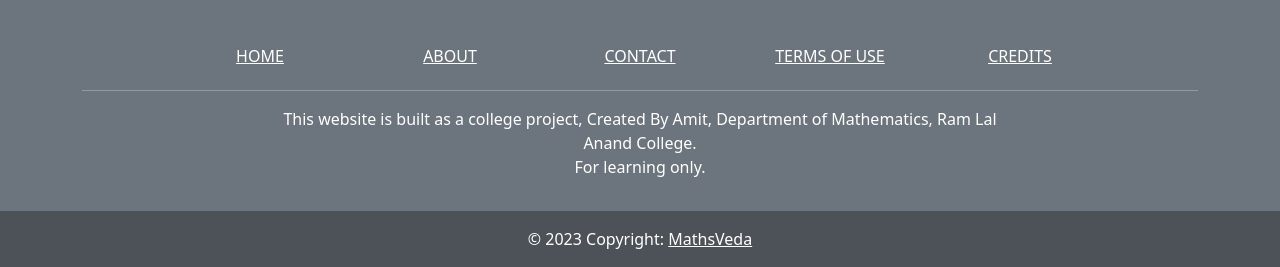
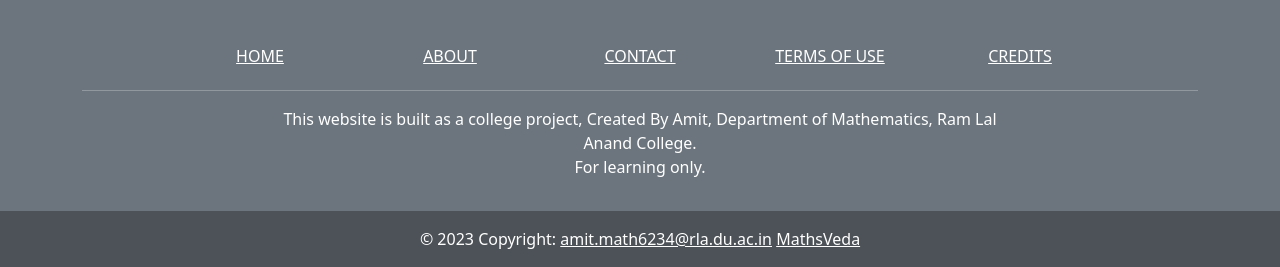
Before and after one commit to ankitgupta-23/vedic_maths_app, a Flask app: page /about in a window 1280 px wide. Shown: the part 850-1117 px from the top of the page. Run offline with Flask 2, Linux system fonts and the light colour scheme; some web fonts are replaced.

Commit message:
Update base.html
updated footer

```diff
--- a/MathsVeda/templates/base.html
+++ b/MathsVeda/templates/base.html
@@ -129,7 +129,7 @@ href="{{ url_for('static', filename='favicon.ico') }}">
          class="text-center p-3"
          style="background-color: rgba(0, 0, 0, 0.3)"
          >
-      © 2023 Copyright:
+      © 2023 Copyright: <a href="mailto:amit.math6234@rla.du.ac.in"  class="text-white">amit.math6234@rla.du.ac.in</a>
       <a class="text-white" href="#">MathsVeda</a
         >
     </div>
```
